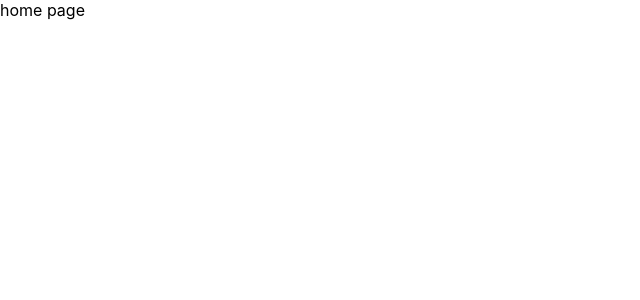
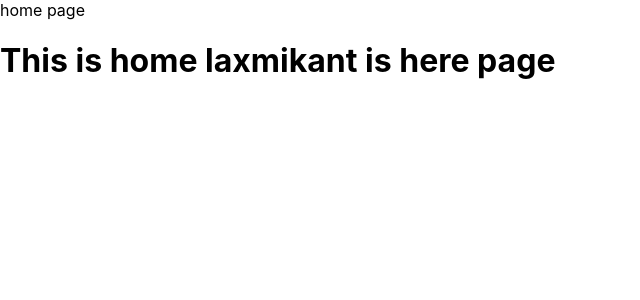
Before and after one commit to anshu0202/Rental-Rack-, a React (Create React App) app in the folder client/: page / in a window 1280 px wide. Shown: the top 300 px of the page, without its empty margins (0-640 px from the left). Built offline with nearby package versions, Linux system fonts and the light colour scheme.

Commit message:
Update Home.jsx

```diff
--- a/client/src/components/Home.jsx
+++ b/client/src/components/Home.jsx
@@ -4,6 +4,10 @@ const Home=()=>{
     return (
         <div>
             home page
+
+
+         <h1>This is home  laxmikant is here page</h1>
+
         </div>
     )
 }
```
